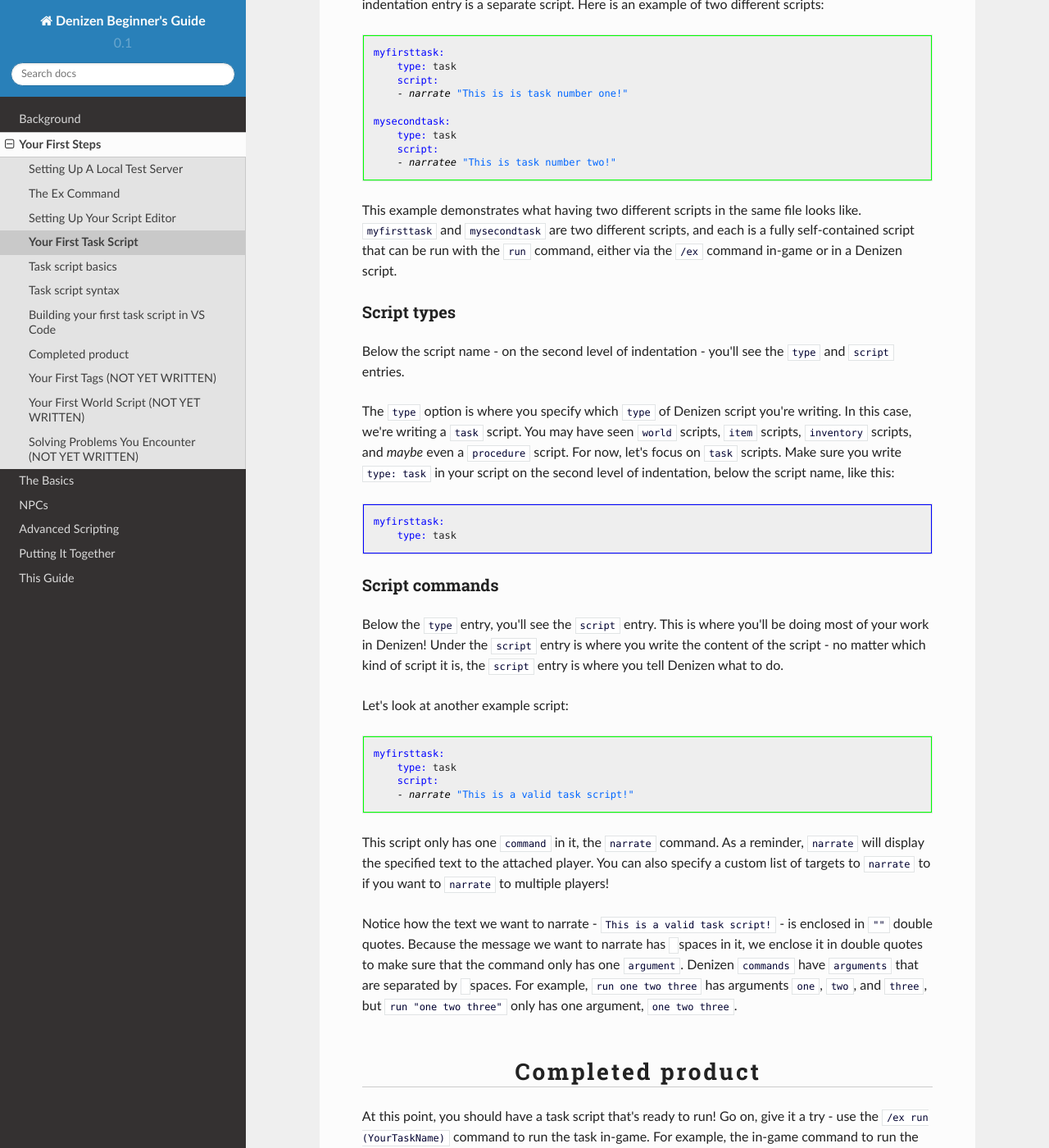
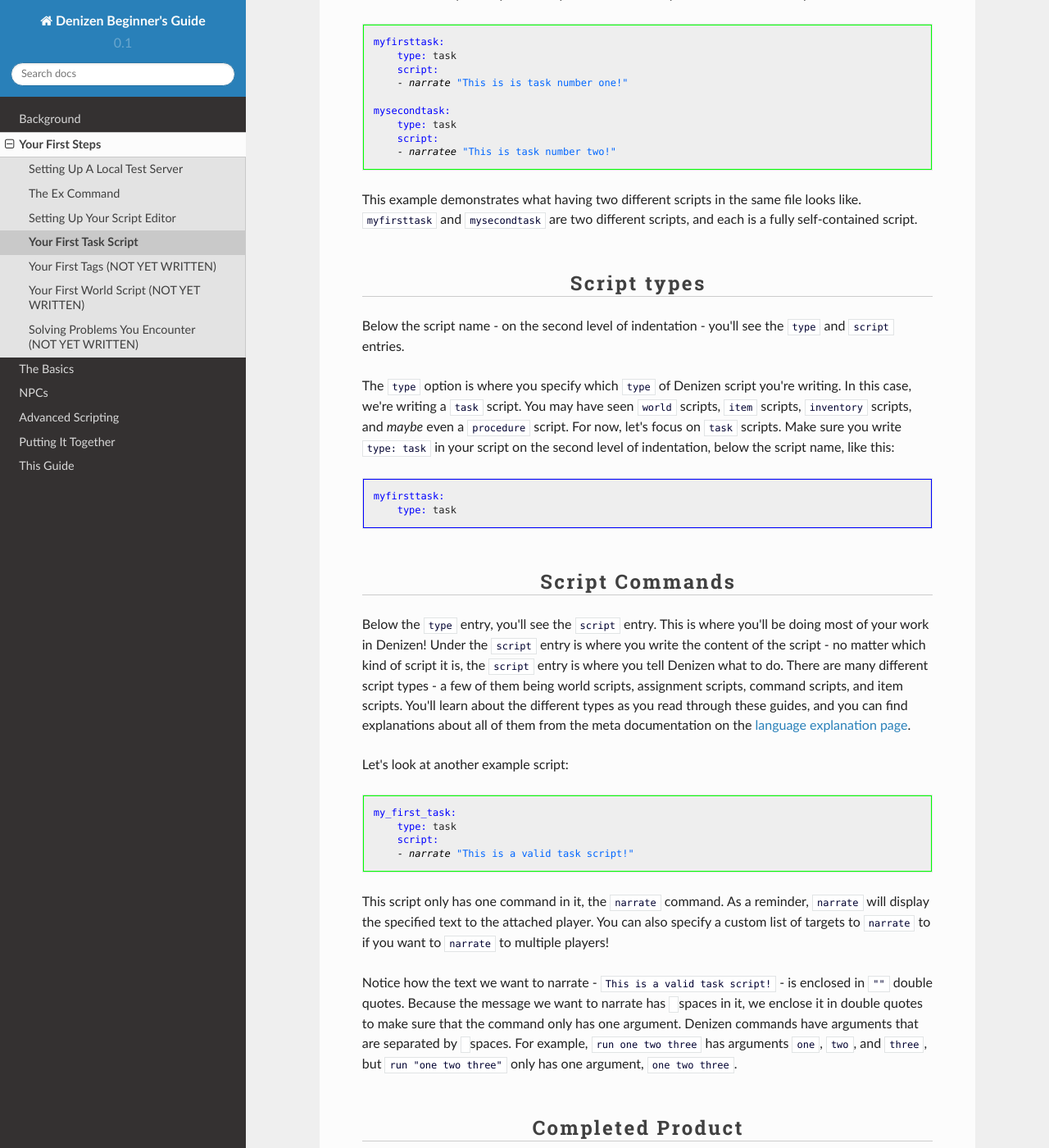
Before and after one commit to DenizenScript/Denizen-Beginners-Guide, a Sphinx documentation site: the page built from source/guides/first-steps/task-script.md, in a window 1280 px wide and 1400 px high, scrolled down 2188 px. Shown: the whole window at 82% size. Built offline with Sphinx 7.4.7 and the Read the Docs theme 2.0.0, drawn with Linux system fonts in a browser that asks for light colours; some of the changed text lies outside the part shown.

Commit message:
Update task-script.md

````diff
--- a/source/guides/first-steps/task-script.md
+++ b/source/guides/first-steps/task-script.md
@@ -6,13 +6,13 @@ Your First Task Script
     :local:
 ```
 
-## Task script basics
+#### Task script basics
 
-A task script is a stand-alone script that can be run either via in-game command with the `/ex` command, as explained in [the guide to the /ex command](https://guide.denizenscript.com/guides/first-steps/ex-command.html).
+A task script is a stand-alone script that can be run either via in-game command with the `/ex` command, as explained in [the guide to the /ex command](https://guide.denizenscript.com/guides/first-steps/ex-command.html), or by the `run` command in a script.
 
 Task scripts will run all of the Denizen commands that they include. A task script can be simple, it can be complicated, and it can even run other task scripts. This is useful to create logic-based script chains, like dialogue options or random content.
 
-## Task script syntax
+#### Task script syntax
 
 Here's an example of a basic task script.
 
@@ -31,38 +31,34 @@ This is a basic task script!
 
 to the player attached to the script. If you use the `/ex` command to run this script - specifically, by running `/ex run example_task` in-game, *you* will be the attached player.
 
-You can also run a task script and manually specify the attached player. For example, to run this script for the player named `mcmonkey`, you would run this command: `/ex run example_task player:<server.match_player[mcmonkey]>`
-
-The player is found by their username with the `<server.match_player[]>` tag, which returns a PlayerTag of the player whose username matches the text you put between the `[]` brackets. If this is confusing, don't worry! We'll talk more about tags later on - this is just an explanatory preview to give you an idea of what's coming. You can also return to it later on once you understand more about these concepts.
-
-# Building your first task script in VS Code
+### Building your first task script in VS Code
 
 Previously, you've learned how to create an environment in VS Code, the editor that we recommend for writing Denizen scripts.
 
-## Creating the file
+#### Creating the file
 
 To create your first task script, start by opening your scripts folder in VS Code.
 
-TKTK SCREENSHOT (open scripts folder)
+TODO SCREENSHOT (open scripts folder)
 
 From there, right click the scripts folder in the explorer menu and click the "New File" option.
 
-TKTK SCREENSHOT (new file highlighted)
+TODO SCREENSHOT (new file highlighted)
 
 Once your file has been created, you can name it something like `MyTask.dsc`. Make sure to use the `.dsc` extension so VS Code recognizes it as a Denizen script, but the *name* of the file can be whatever you like. Usually, it's helpful to name the file something relevant to the script(s) that it contains.
 
 From here, double-click the file to open it in VS Code.
 
-TKTK SCREENSHOT (opened file)
+TODO SCREENSHOT (opened file)
 
 Now you can begin writing your first task script!
 
-## Writing the script
+#### Writing the script
 
 Let's start with the core of the script:
 
 ```dscript_blue
-myfirsttask:
+my_first_task:
     type: task
     script:
     - narrate (sometext)
@@ -86,7 +82,7 @@ mysecondtask:
     - narratee "This is task number two!"
 ```
 
-This example demonstrates what having two different scripts in the same file looks like. `myfirsttask` and `mysecondtask` are two different scripts, and each is a fully self-contained script that can be run with the `run` command, either via the `/ex` command in-game or in a Denizen script.
+This example demonstrates what having two different scripts in the same file looks like. `myfirsttask` and `mysecondtask` are two different scripts, and each is a fully self-contained script.
 
 ### Script types
 
@@ -99,27 +95,27 @@ myfirsttask:
     type: task
 ```
 
-### Script commands
+### Script Commands
 
-Below the `type` entry, you'll see the `script` entry. This is where you'll be doing most of your work in Denizen! Under the `script` entry is where you write the content of the script - no matter which kind of script it is, the `script` entry is where you tell Denizen what to do.
+Below the `type` entry, you'll see the `script` entry. This is where you'll be doing most of your work in Denizen! Under the `script` entry is where you write the content of the script - no matter which kind of script it is, the `script` entry is where you tell Denizen what to do. There are many different script types - a few of them being world scripts, assignment scripts, command scripts, and item scripts. You'll learn about the different types as you read through these guides, and you can find explanations about all of them from the meta documentation on the [language explanation page](https://one.denizenscript.com/denizen/lngs/).
 
 Let's look at another example script:
 
 ```dscript_green
-myfirsttask:
+my_first_task:
     type: task
     script:
     - narrate "This is a valid task script!"
 ```
 
-This script only has one `command` in it, the `narrate` command. As a reminder, `narrate` will display the specified text to the attached player. You can also specify a custom list of targets to `narrate` to if you want to `narrate` to multiple players!
+This script only has one command in it, the `narrate` command. As a reminder, `narrate` will display the specified text to the attached player. You can also specify a custom list of targets to `narrate` to if you want to `narrate` to multiple players!
 
-Notice how the text we want to narrate - `This is a valid task script!` - is enclosed in `""` double quotes. Because the message we want to narrate has ` ` spaces in it, we enclose it in double quotes to make sure that the command only has one `argument`. Denizen `commands` have `arguments` that are separated by ` ` spaces. For example, `run one two three` has arguments `one`, `two`, and `three`, but `run "one two three"` only has one argument, `one two three`.
+Notice how the text we want to narrate - `This is a valid task script!` - is enclosed in `""` double quotes. Because the message we want to narrate has ` ` spaces in it, we enclose it in double quotes to make sure that the command only has one argument. Denizen commands have arguments that are separated by ` ` spaces. For example, `run one two three` has arguments `one`, `two`, and `three`, but `run "one two three"` only has one argument, `one two three`.
 
-# Completed product
+### Completed Product
 
 At this point, you should have a task script that's ready to run! Go on, give it a try - use the `/ex run (YourTaskName)` command to run the task in-game. For example, the in-game command to run the above script would be `/ex run myfirsttask`.
 
 If you see the text that you wrote for the `narrate` command, you've successfully written your first task script. Congratulations!
 
-TKTK SCREENSHOT (in-game script successfully run)
+TODO SCREENSHOT (in-game script successfully run)
````
